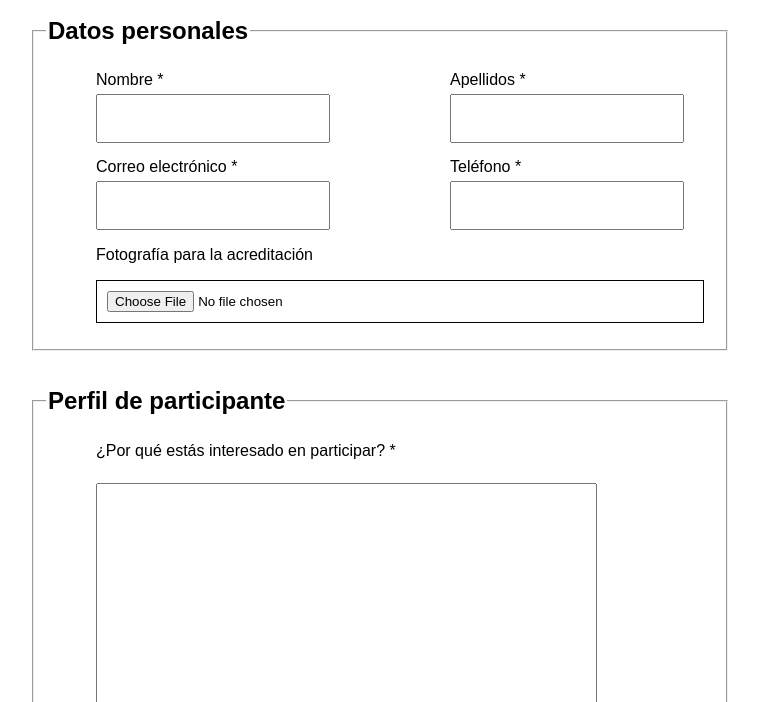
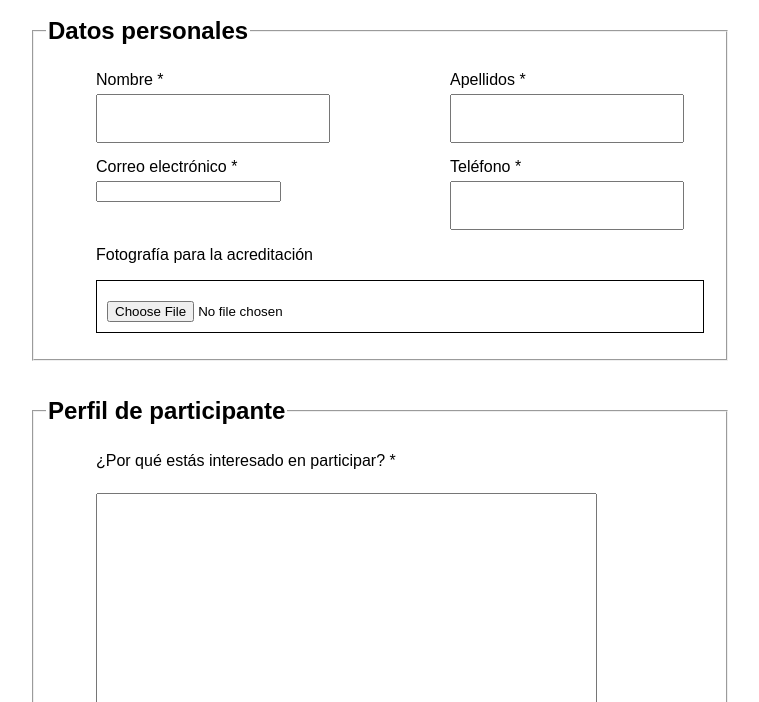
Before and after one commit to ZeshanWD/DIW08_Tarea, a plain HTML site: page index.html in a window 1280 px wide. Shown: the part 98-800 px from the top of the page, without its empty margins (260-1019 px from the left). Drawn offline with Linux system fonts and the light colour scheme.

Commit message:
accessibility changes

```diff
--- a/index.html
+++ b/index.html
@@ -8,7 +8,7 @@
   <title>Tarea 8 DIW</title>
 </head>
 <body>
-  <div class="container">
+  <main class="container">
     <h1>Inscripción a las X Jornadas Matemáticas</h1>
     <p class="hint">Los campos señalados con * son obligatorios</p>
     <form id="contact-form">
@@ -28,7 +28,7 @@
            <li class="group_fields">
             <div>
               <label for="email">Correo electrónico *</label>
-              <input type="text" name="email" id="email" value="" />
+              <input type="email" name="email" id="email" value="" />
             </div>
             <div>
               <label for="phone">Teléfono *</label>
@@ -39,7 +39,8 @@
           <li>
             <p>Fotografía para la acreditación</p>
             <div class="input-file">
-                <input type="file">
+                <label for="file"></label>
+                <input id="file" name="file" type="file">
             </div>
           </li>
         </ul>
@@ -102,6 +103,6 @@
         <input type="submit" value="ENVIAR">
       </div>
    </form>
-  </div>
+  </main>
 </body>
 </html>
```
